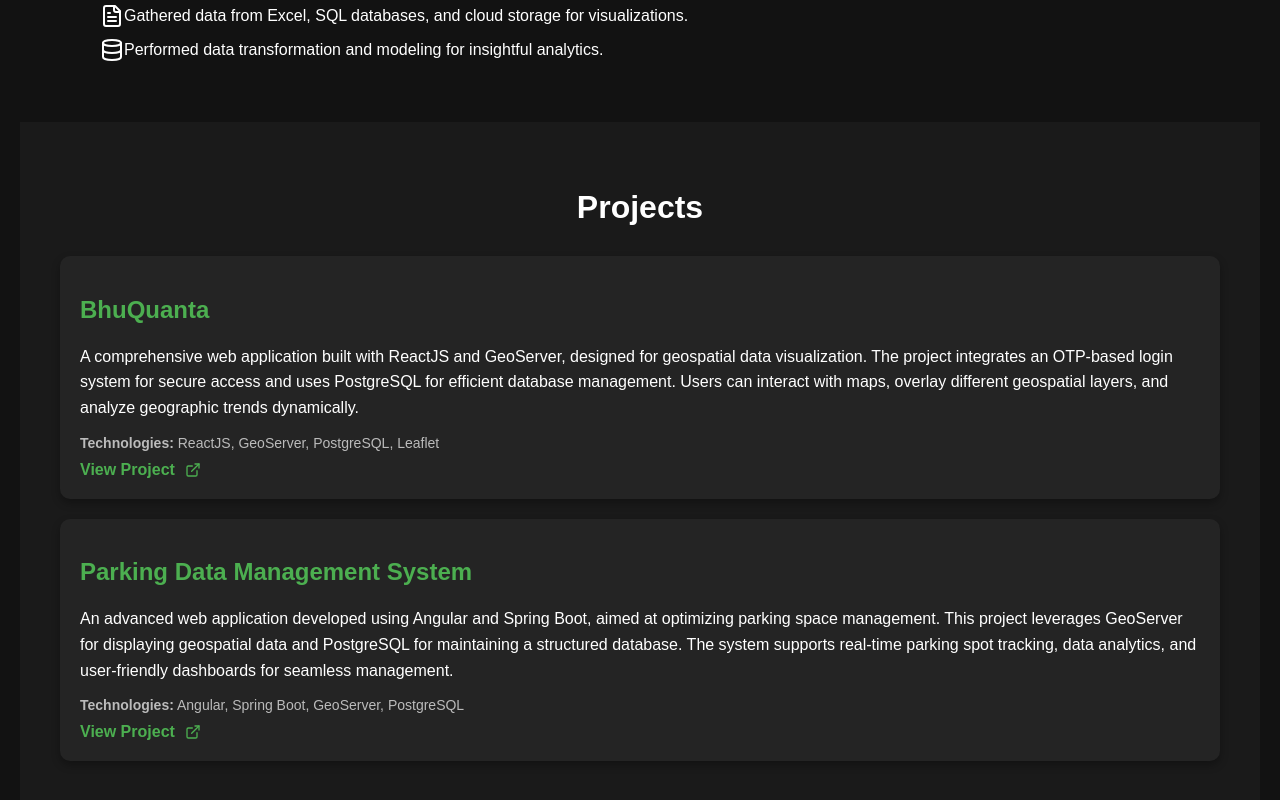
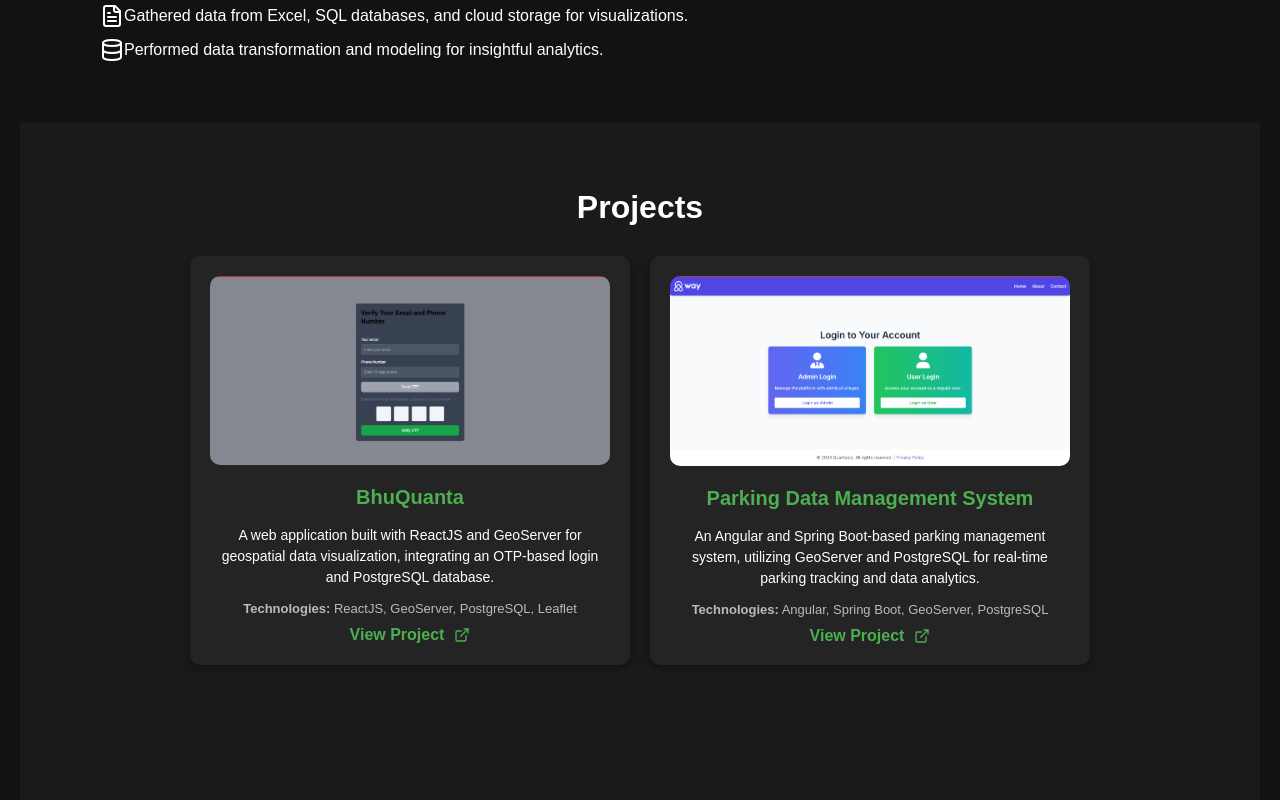
Before and after one commit to Arpit08-coder-glitch/My-Portfolio, a React (Create React App) app: page / in a window 1280 px wide. Shown: the part 1943-2743 px from the top of the page. Built offline with nearby package versions, Linux system fonts and the light colour scheme.

Commit message:
UI Updates

```diff
--- a/src/components/Projects.js
+++ b/src/components/Projects.js
@@ -1,21 +1,27 @@
 import React from 'react';
 import { motion } from 'framer-motion';
-import { ExternalLink} from 'lucide-react';
+import { ExternalLink } from 'lucide-react';
+import BhuQuantaImage from './images/BhuQuanta.png';
+import ParkingImage from './images/Parking.png';
 
 const Projects = () => {
   const projects = [
     {
       name: 'BhuQuanta',
-      description: 'A comprehensive web application built with ReactJS and GeoServer, designed for geospatial data visualization. The project integrates an OTP-based login system for secure access and uses PostgreSQL for efficient database management. Users can interact with maps, overlay different geospatial layers, and analyze geographic trends dynamically.',
+      description:
+        'A web application built with ReactJS and GeoServer for geospatial data visualization, integrating an OTP-based login and PostgreSQL database.',
       technologies: ['ReactJS', 'GeoServer', 'PostgreSQL', 'Leaflet'],
       link: 'http://bhuquanta.quantasip.com/',
+      image: BhuQuantaImage,
     },
     {
       name: 'Parking Data Management System',
-      description: 'An advanced web application developed using Angular and Spring Boot, aimed at optimizing parking space management. This project leverages GeoServer for displaying geospatial data and PostgreSQL for maintaining a structured database. The system supports real-time parking spot tracking, data analytics, and user-friendly dashboards for seamless management.',
+      description:
+        'An Angular and Spring Boot-based parking management system, utilizing GeoServer and PostgreSQL for real-time parking tracking and data analytics.',
       technologies: ['Angular', 'Spring Boot', 'GeoServer', 'PostgreSQL'],
       link: 'http://waytest.quantasip.com/way/user/editor',
-    }
+      image: ParkingImage,
+    },
   ];
 
   return (
@@ -29,21 +35,33 @@ const Projects = () => {
         Projects
       </motion.h1>
 
+      <div style={styles.gridContainer}>
         {projects.map((project, index) => (
           <motion.div
             key={index}
-          style={styles.project}
-          whileHover={{ scale: 1.05, backgroundColor: '#2a2a2a' }}
+            style={styles.card}
+            whileHover={{ scale: 1.05 }}
             transition={{ type: 'spring', stiffness: 300 }}
           >
+            <img src={project.image} alt={project.name} style={styles.image} />
+            <div style={styles.details}>
               <h2 style={styles.projectTitle}>{project.name}</h2>
               <p style={styles.description}>{project.description}</p>
-          <p style={styles.technologies}><strong>Technologies:</strong> {project.technologies.join(', ')}</p>
-          <a href={project.link} target="_blank" rel="noopener noreferrer" style={styles.link}>
+              <p style={styles.technologies}>
+                <strong>Technologies:</strong> {project.technologies.join(', ')}
+              </p>
+              <a
+                href={project.link}
+                target="_blank"
+                rel="noopener noreferrer"
+                style={styles.link}
+              >
                 View Project <ExternalLink size={16} style={styles.icon} />
               </a>
+            </div>
           </motion.div>
         ))}
+      </div>
     </section>
   );
 };
@@ -60,25 +78,39 @@ const styles = {
     marginBottom: '30px',
     textAlign: 'center',
   },
-  project: {
-    padding: '20px',
+  gridContainer: {
+    display: 'flex',
+    justifyContent: 'center',
+    gap: '20px',
+    flexWrap: 'wrap',
+  },
+  card: {
+    width: '400px',
     backgroundColor: '#242424',
     borderRadius: '10px',
-    marginBottom: '20px',
+    padding: '20px',
+    textAlign: 'center',
     boxShadow: '0 4px 8px rgba(0, 0, 0, 0.3)',
-    transition: 'background-color 0.3s ease',
+    transition: 'transform 0.3s ease',
+  },
+  image: {
+    width: '100%',
+    borderRadius: '10px',
+  },
+  details: {
+    marginTop: '10px',
   },
   projectTitle: {
-    fontSize: '24px',
+    fontSize: '20px',
     color: '#4caf50',
   },
   description: {
-    fontSize: '16px',
+    fontSize: '14px',
     margin: '10px 0',
-    lineHeight: '1.6',
+    lineHeight: '1.5',
   },
   technologies: {
-    fontSize: '14px',
+    fontSize: '13px',
     color: '#bbb',
     marginBottom: '10px',
   },
@@ -89,6 +121,7 @@ const styles = {
     color: '#4caf50',
     textDecoration: 'none',
     fontWeight: 'bold',
+    justifyContent: 'center',
   },
   icon: {
     marginLeft: '5px',
```
Also changed, not shown: src/components/images/BhuQuanta.png (added), src/components/images/Parking.png (added). Lines whose indentation alone changed are shown as unchanged.
